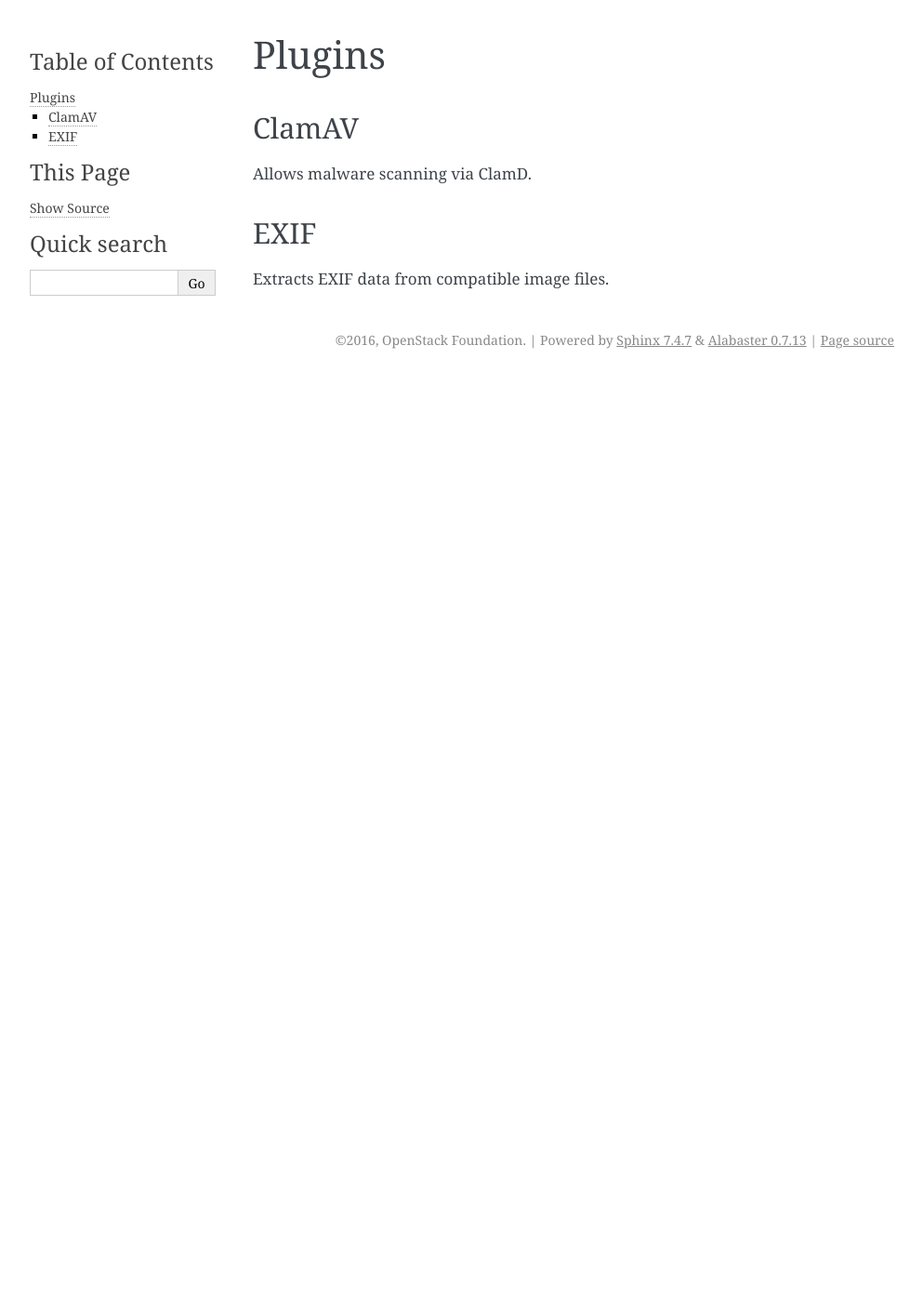
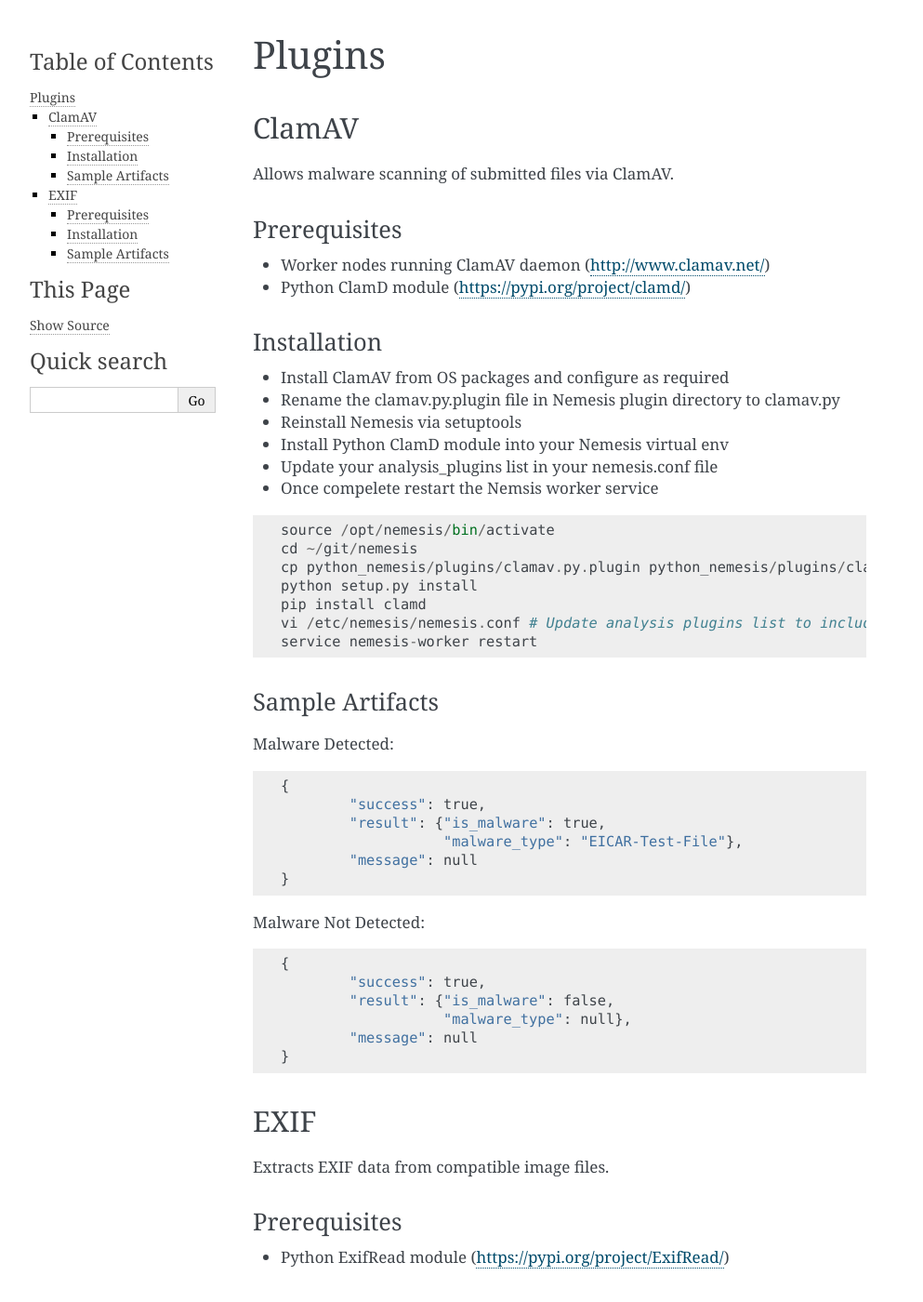
Before and after one commit to openstack-archive/nemesis, a Sphinx documentation site: the page built from doc/source/plugins.rst, in a window 1280 px wide and 1400 px high. Shown: the whole window at 93% size, without its empty margins (148-1141 px from the left). Built offline with Sphinx 7.4.7, drawn with Linux system fonts in a browser that asks for light colours; some of the changed text lies outside the part shown.

Commit message:
Adds very basic plugin docs
Change-Id: If5503e995ce0f2879d5d93ee3e831f7ffd4fb294

```diff
--- a/doc/source/about.rst
+++ b/doc/source/about.rst
@@ -2,4 +2,8 @@
 About Nemesis
 ===============
 
-This needs fleshing out still.
+Nemesis is a project which aims to add a plug-able file analysis API to an OpenStack cloud. Some use cases that come to mind include:
+
+* Malware Analysis as a Service
+* Upload analysis / tagging
+* File feature extraction
--- a/doc/source/plugins.rst
+++ b/doc/source/plugins.rst
@@ -4,8 +4,98 @@
 
 ClamAV
 ------
-Allows malware scanning via ClamD.
+Allows malware scanning of submitted files via ClamAV.
+
+Prerequisites
++++++++++++++
+
+* Worker nodes running ClamAV daemon (http://www.clamav.net/)
+* Python ClamD module (https://pypi.org/project/clamd/)
+
+Installation
+++++++++++++
+
+* Install ClamAV from OS packages and configure as required
+* Rename the clamav.py.plugin file in Nemesis plugin directory to clamav.py
+* Reinstall Nemesis via setuptools
+* Install Python ClamD module into your Nemesis virtual env
+* Update your analysis_plugins list in your nemesis.conf file
+* Once compelete restart the Nemsis worker service
+
+::
+
+	source /opt/nemesis/bin/activate
+	cd ~/git/nemesis
+	cp python_nemesis/plugins/clamav.py.plugin python_nemesis/plugins/clamav.py
+	python setup.py install
+	pip install clamd
+	vi /etc/nemesis/nemesis.conf # Update analysis plugins list to include clamav
+	service nemesis-worker restart
+
+Sample Artifacts
+++++++++++++++++
+
+Malware Detected::
+
+	{
+		"success": true,
+	 	"result": {"is_malware": true,
+			   "malware_type": "EICAR-Test-File"},
+		"message": null
+	}
+
+Malware Not Detected::
+
+	{
+		"success": true,
+	 	"result": {"is_malware": false,
+			   "malware_type": null},
+		"message": null
+	}
 
 EXIF
 ----
 Extracts EXIF data from compatible image files.
+
+Prerequisites
++++++++++++++
+
+* Python ExifRead module (https://pypi.org/project/ExifRead/)
+
+Installation
+++++++++++++
+
+* Rename the exif.py.plugin file in Nemesis plugin directory to exif.py
+* Reinstall Nemesis via setuptools
+* Install Python ExifRead module into your Nemesis virtual env
+* Update your analysis_plugins list in your nemesis.conf file
+* Once compelete restart the Nemsis worker service
+
+::
+
+	source /opt/nemesis/bin/activate
+	cd ~/git/nemesis
+	cp python_nemesis/plugins/exif.py.plugin python_nemesis/plugins/exif.py
+	python setup.py install
+	pip install exifread
+	vi /etc/nemesis/nemesis.conf # Update analysis plugins list to include exif
+	service nemesis-worker restart
+
+Sample Artifacts
+++++++++++++++++
+
+EXIF extracted::
+
+	{
+		"success": true,
+	 	"result": {"exif_tags": [...]}
+		"message": null
+	}
+
+Unable to extract EXIF data::
+
+	{
+		"success": false,
+	 	"result": null,
+		"message": "Unable to extract EXIF from EXE filetype, only able to extract EXIF from JPEG and TIFF file types."
+	}
```
Also changed, not shown: doc/source/installation.rst (+21 -1 lines).
